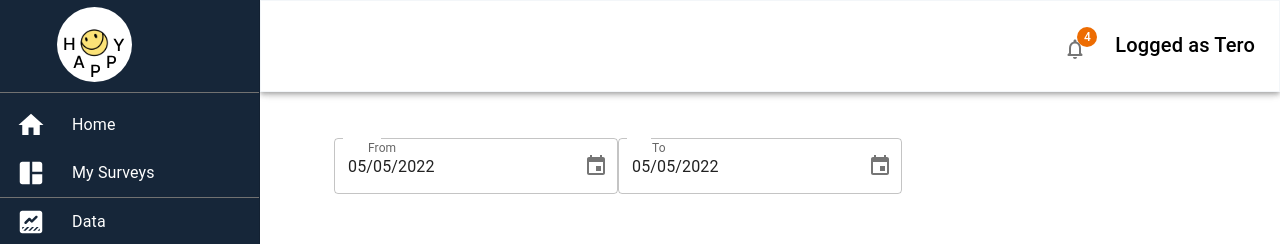
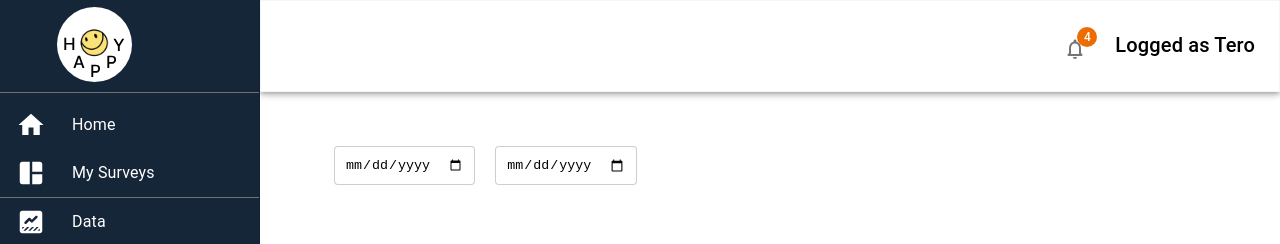
Before and after one commit to Termanty/PS-Dashboard, a React (Create React App) app: page /Data in a window 1280 px wide. Shown: the top 244 px of the page. Built offline with nearby package versions, Linux system fonts and the light colour scheme; no server answers.

Commit message:
added input date picker

```diff
--- a/src/components/Data/Doughnut.js
+++ b/src/components/Data/Doughnut.js
@@ -5,22 +5,40 @@ import { useDispatch, useSelector } from "react-redux";
 import { fetchResponses } from "../../store/responses/reducer";
 import Plot from 'react-plotly.js';
 import Responses from './Responses';
+import moment from "moment";
 
-const Doughnut = (dateTo, dateFrom) => {
-  console.log(dateTo, dateFrom);
+const Doughnut = (props) => {
+  console.log(`dateFrom:${moment(props.dateFrom).utc().format('DD-MM-YYYY')}`, props.dateTo);
+
+  let dateFromValue = moment(props.dateFrom).utc().format('DD-MM-YYYY');
+  let dateToValue = moment(props.dateTo).utc().format('DD-MM-YYYY')
+  console.log(dateToValue)
+
     const dispatch = useDispatch();
     useEffect(() => dispatch(fetchResponses()), []);
     const responses = useSelector((state) => state.responses);
+    console.log(responses)
 
         let detractor=0
         let promoter = 0;
         let passive = 0
 
           for (let i=0; i< responses.length;  i++){
+            if(props.dateFrom==="" || props.dateTo===""){
             if (responses[i].score>=9) promoter++;
             if (responses[i].score>=7 && responses[i].score <=8) ++ passive;
             if(responses[i].score <=6) detractor++;
-          };
+
+          } else {
+            let respDate= moment(responses[i].created_at).utc().format('DD-MM-YYYY');
+            console.log(respDate)
+            if(respDate >=dateFromValue || respDate <=dateToValue){
+              if (responses[i].score>=9) promoter++;
+            if (responses[i].score>=7 && responses[i].score <=8) ++ passive;
+            if(responses[i].score <=6) detractor++;
+            }
+          }
+        };
 
         let PR= promoter++
         let DE = detractor++
--- a/src/components/pages/Data.js
+++ b/src/components/pages/Data.js
@@ -3,24 +3,25 @@ import Doughnut from "../Data/Doughnut";
 import ResponsesChart from "../Data/ResponsesChart";
 import NPSChart from "../Data/NPSChart";
 import { LocalizationProvider } from '@mui/x-date-pickers/LocalizationProvider';
-import { DesktopDatePicker } from '@mui/x-date-pickers/DesktopDatePicker';
+import { DatePicker } from '@mui/x-date-pickers/DatePicker';
 import { TextField } from "@mui/material";
 import { AdapterDateFns } from '@mui/x-date-pickers/AdapterDateFns';
 import moment from "moment";
 import React from "react";
 
 function Data() {
-const [dateFrom, setDateFrom] = useState(new Date);
-const [dateTo, setDateTo] = useState(new Date());
-console.log(dateFrom);
+const [dateFrom, setDateFrom] = useState("");
+
+const [dateTo, setDateTo] = useState("");
+
   return (
     <div>
-      <div style={{margin: 50}}>
-      <LocalizationProvider dateAdapter={AdapterDateFns}>
-      <DesktopDatePicker
+      <div>
+      {/* <LocalizationProvider dateAdapter={AdapterDateFns}>
+      <DatePicker
           label="From"
+          format="DD-MM-YYYY"
           value={dateFrom}
-          minDate={new Date('2021-01-10')}
           onChange={(newValue) => {
             setDateFrom(newValue);
           }}
@@ -29,8 +30,9 @@ console.log(dateFrom);
             <TextField {...params} />
           </React.Fragment>}
         />
-        <DesktopDatePicker
+        <DatePicker
           label="To"
+          format="DD-MM-YYYY"
           value={dateTo}
           onChange={(newValue) => {
             setDateTo(newValue);
@@ -40,9 +42,15 @@ console.log(dateFrom);
           <TextField {...params} />
           </React.Fragment>}
         />
-  </LocalizationProvider>
+  </LocalizationProvider> */}
   </div>
-      <Doughnut dateTo={dateTo} dateFrom={dateFrom}/>
+  <div style={{margin: 50, display: "inline-flex", columnGap: 20}}>
+  <input type="date" id="dateFrom" value={dateFrom} onChange={(e) => setDateFrom(e.target.value)} />
+  <input type="date" id="dateTo" value={dateTo} onChange={(e) =>
+  setDateTo(e.target.value)}
+   />
+  </div>
+     <Doughnut dateFrom={dateFrom} dateTo={dateTo}/>
       <NPSChart/>
       <ResponsesChart/>
   </div>
```
